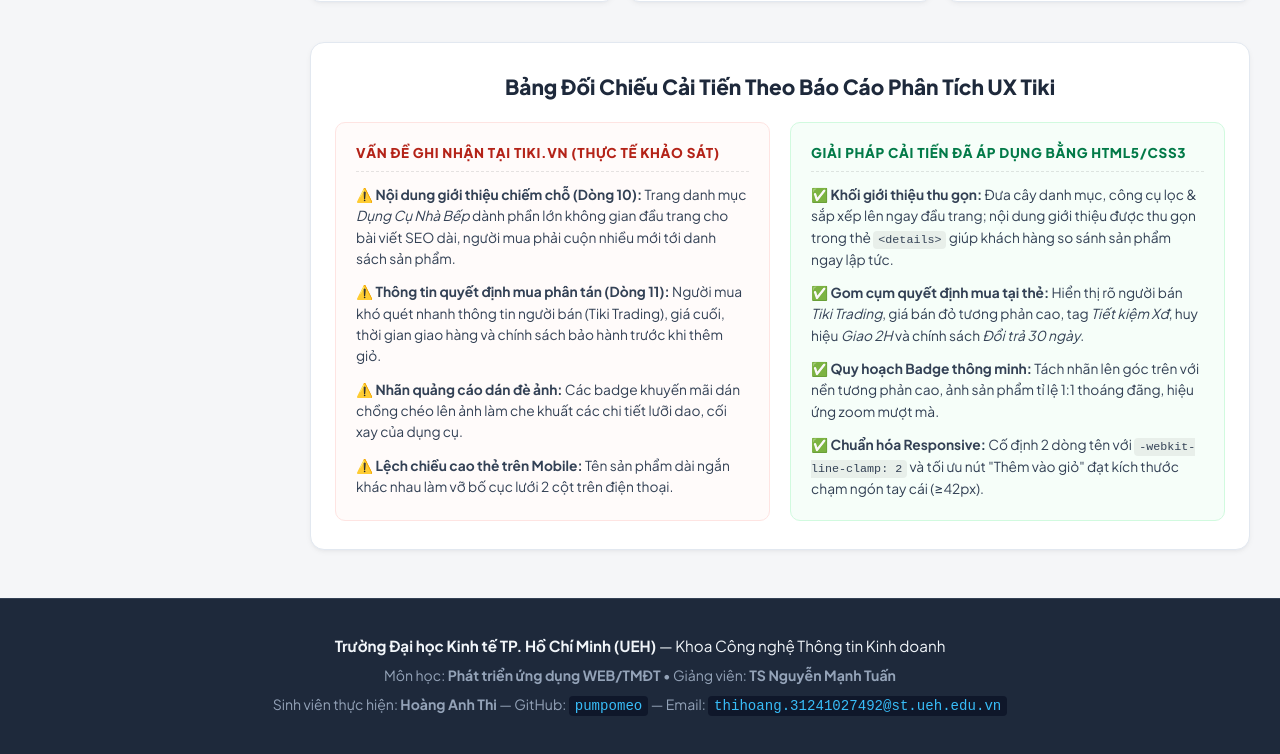
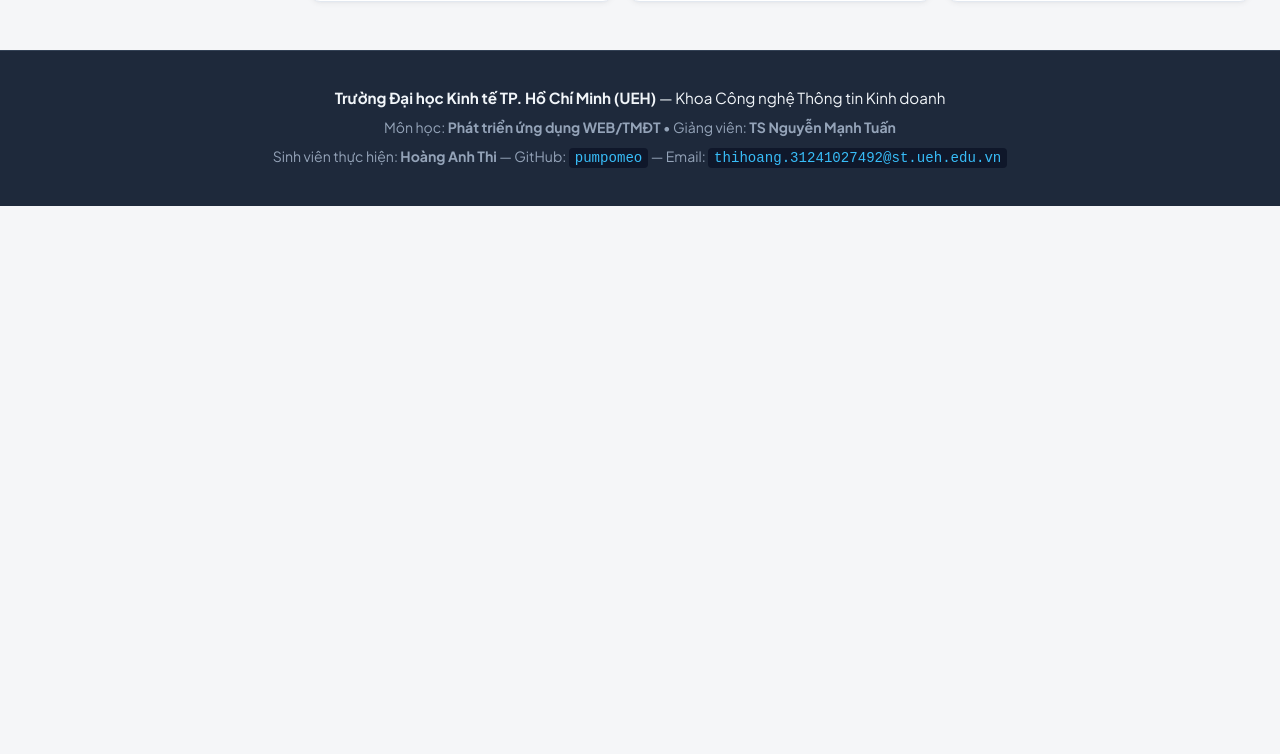
Before and after one commit to pumpomeo/ecommerce-ui-improvement, a plain HTML site: page index.html in a window 1280 px wide. Shown: the part 1419-2173 px from the top of the page. After the commit the page ends 1625 px from the top, so only its background shows below. Drawn offline with Linux system fonts and the light colour scheme.

Commit message:
refactor(ui): remove academic comparison section from storefront page

```diff
--- a/css/style.css
+++ b/css/style.css
@@ -999,84 +999,7 @@
 }
 
 /* --------------------------------------------------------------------------
-   11. SUMMARY SECTION (BẢNG ĐỐI CHIẾU)
-   -------------------------------------------------------------------------- */
-.summary-section {
-  background-color: #ffffff;
-  border: 1px solid var(--border-color);
-  border-radius: var(--radius-lg);
-  padding: 28px 24px;
-  margin-top: 24px;
-  box-shadow: var(--shadow-card);
-}
-
-.summary-title {
-  font-size: 1.3rem;
-  font-weight: 800;
-  color: var(--text-main);
-  margin-bottom: 20px;
-  text-align: center;
-}
-
-.comparison-grid {
-  display: grid;
-  grid-template-columns: repeat(2, 1fr);
-  gap: 20px;
-}
-
-.comp-card {
-  padding: 20px;
-  border-radius: var(--radius-md);
-  border: 1px solid var(--border-color);
-}
-
-.comp-card.before {
-  background-color: #fffbfa;
-  border-color: #fee4e2;
-}
-
-.comp-card.after {
-  background-color: #f6fef9;
-  border-color: #d1fadf;
-}
-
-.comp-tag {
-  font-size: 0.84rem;
-  font-weight: 800;
-  text-transform: uppercase;
-  letter-spacing: 0.05em;
-  margin-bottom: 12px;
-  padding-bottom: 8px;
-  border-bottom: 1px dashed rgba(0, 0, 0, 0.1);
-}
-
-.comp-card.before .comp-tag {
-  color: #b42318;
-}
-
-.comp-card.after .comp-tag {
-  color: #027a48;
-}
-
-.comp-card ul {
-  list-style: none;
-  display: flex;
-  flex-direction: column;
-  gap: 12px;
-  font-size: 0.86rem;
-  line-height: 1.55;
-}
-
-.comp-card code {
-  background-color: rgba(0, 0, 0, 0.06);
-  padding: 2px 5px;
-  border-radius: 4px;
-  font-size: 0.85em;
-  font-family: monospace;
-}
-
-/* --------------------------------------------------------------------------
-   12. SITE FOOTER
+   11. SITE FOOTER
    -------------------------------------------------------------------------- */
 .site-footer {
   background-color: #1e293b;
@@ -1295,11 +1218,6 @@
     min-height: 40px;
   }
 
-  .comparison-grid {
-    grid-template-columns: 1fr;
-    gap: 14px;
-  }
-
   .toast-notification {
     left: 14px;
     right: 14px;
--- a/index.html
+++ b/index.html
@@ -628,31 +628,6 @@
 
         </div>
 
-        <!-- BẢNG ĐỐI CHIẾU THỰC NGHIỆM THEO FILE PHÂN TÍCH UX TIKI -->
-        <div class="summary-section">
-          <h3 class="summary-title">Bảng Đối Chiếu Cải Tiến Theo Báo Cáo Phân Tích UX Tiki</h3>
-          <div class="comparison-grid">
-            <div class="comp-card before">
-              <div class="comp-tag">Vấn Đề Ghi Nhận Tại Tiki.vn (Thực tế khảo sát)</div>
-              <ul>
-                <li>⚠️ <strong>Nội dung giới thiệu chiếm chỗ (Dòng 10):</strong> Trang danh mục <em>Dụng Cụ Nhà Bếp</em> dành phần lớn không gian đầu trang cho bài viết SEO dài, người mua phải cuộn nhiều mới tới danh sách sản phẩm.</li>
-                <li>⚠️ <strong>Thông tin quyết định mua phân tán (Dòng 11):</strong> Người mua khó quét nhanh thông tin người bán (Tiki Trading), giá cuối, thời gian giao hàng và chính sách bảo hành trước khi thêm giỏ.</li>
-                <li>⚠️ <strong>Nhãn quảng cáo dán đè ảnh:</strong> Các badge khuyến mãi dán chồng chéo lên ảnh làm che khuất các chi tiết lưỡi dao, cối xay của dụng cụ.</li>
-                <li>⚠️ <strong>Lệch chiều cao thẻ trên Mobile:</strong> Tên sản phẩm dài ngắn khác nhau làm vỡ bố cục lưới 2 cột trên điện thoại.</li>
-              </ul>
-            </div>
-            <div class="comp-card after">
-              <div class="comp-tag">Giải Pháp Cải Tiến Đã Áp Dụng Bằng HTML5/CSS3</div>
-              <ul>
-                <li>✅ <strong>Khối giới thiệu thu gọn:</strong> Đưa cây danh mục, công cụ lọc &amp; sắp xếp lên ngay đầu trang; nội dung giới thiệu được thu gọn trong thẻ <code>&lt;details&gt;</code> giúp khách hàng so sánh sản phẩm ngay lập tức.</li>
-                <li>✅ <strong>Gom cụm quyết định mua tại thẻ:</strong> Hiển thị rõ người bán <em>Tiki Trading</em>, giá bán đỏ tương phản cao, tag <em>Tiết kiệm Xđ</em>, huy hiệu <em>Giao 2H</em> và chính sách <em>Đổi trả 30 ngày</em>.</li>
-                <li>✅ <strong>Quy hoạch Badge thông minh:</strong> Tách nhãn lên góc trên với nền tương phản cao, ảnh sản phẩm tỉ lệ 1:1 thoáng đãng, hiệu ứng zoom mượt mà.</li>
-                <li>✅ <strong>Chuẩn hóa Responsive:</strong> Cố định 2 dòng tên với <code>-webkit-line-clamp: 2</code> và tối ưu nút "Thêm vào giỏ" đạt kích thước chạm ngón tay cái (&ge;42px).</li>
-              </ul>
-            </div>
-          </div>
-        </div>
-
       </section>
     </div>
   </main>
```
